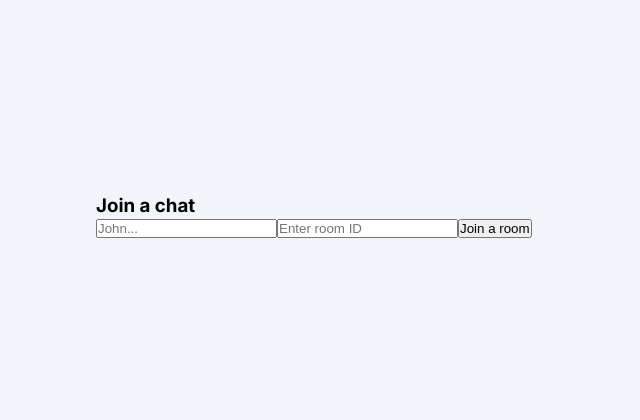
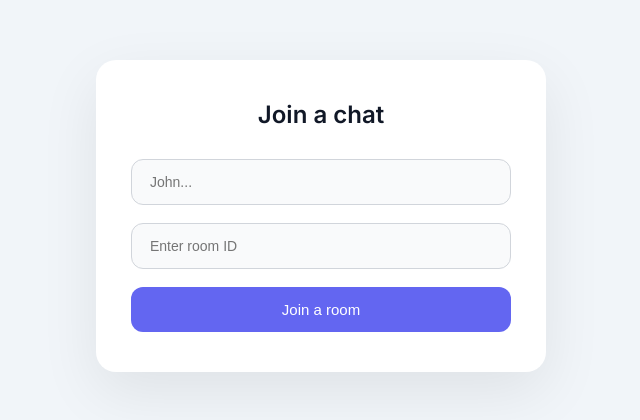
Before and after one commit to Dnamanish/chat-application, a React (Vite) app in the folder Client/vite-project/: page / in a window 1280 px wide. Shown: the part 184-604 px from the top of the page, without its empty margins (319-959 px from the left). Built offline with nearby package versions, Linux system fonts and the light colour scheme; no server answers.

Commit message:
fixed chat scroll issue + now user is getting a unique id for backend

```diff
--- a/Client/vite-project/package.json
+++ b/Client/vite-project/package.json
@@ -13,7 +13,8 @@
     "@supabase/supabase-js": "^2.94.1",
     "react": "^19.2.0",
     "react-dom": "^19.2.0",
-    "socket.io-client": "^4.8.3"
+    "socket.io-client": "^4.8.3",
+    "uuid": "^13.0.0"
   },
   "devDependencies": {
     "@eslint/js": "^9.39.1",
--- a/Client/vite-project/src/App.css
+++ b/Client/vite-project/src/App.css
@@ -5,6 +5,68 @@
   padding: 0;
   box-sizing: border-box;
 }
+
+/* ================= JOIN PAGE STYLING ================= */
+
+.app {
+  background: white;
+  padding: 40px 35px;
+  border-radius: 20px;
+  box-shadow: 0 20px 60px rgba(0, 0, 0, 0.08);
+  text-align: center;
+}
+
+.app h3 {
+  font-size: 24px;
+  font-weight: 600;
+  margin-bottom: 30px;
+  color: #111827;
+}
+
+/* Input Fields */
+.name,
+.roomID {
+  width: 100%;
+  padding: 14px 18px;
+  margin-bottom: 18px;
+  border-radius: 12px;
+  border: 1px solid #d1d5db;
+  font-size: 14px;
+  outline: none;
+  transition: all 0.2s ease;
+  background: #f9fafb;
+}
+
+.name:focus,
+.roomID:focus {
+  border-color: #6366f1;
+  background: white;
+  box-shadow: 0 0 0 3px rgba(99, 102, 241, 0.15);
+}
+
+/* Join Button */
+.JoinBtn {
+  width: 100%;
+  padding: 14px;
+  border-radius: 12px;
+  border: none;
+  background: #6366f1;
+  color: white;
+  font-size: 15px;
+  font-weight: 500;
+  cursor: pointer;
+  transition: all 0.2s ease;
+}
+
+.JoinBtn:hover {
+  background: #4f46e5;
+  transform: translateY(-1px);
+}
+
+.JoinBtn:active {
+  transform: scale(0.98);
+}
+
 
 body {
   font-family: "Inter", sans-serif;
@@ -56,13 +118,13 @@ body {
 .chat-body {
   flex: 1;
   background: #f8fafc;
+   overflow-y:auto;
 }
 
 .message-container {
-  height: 100%;
+
   padding: 20px;
   padding-bottom: 90px;
-  overflow-y:auto;
   display: flex;
   flex-direction: column;
   gap: 12px;
@@ -143,15 +205,33 @@ body {
   cursor: pointer;
 }
 
-/* ================= SCROLLBAR ================= */
-.message-container::-webkit-scrollbar {
-  width: 5px;
+/* ================= CHAT SCROLLBAR ================= */
+.chat-body::-webkit-scrollbar {
+  width: 6px;
 }
 
-.message-container::-webkit-scrollbar-thumb {
-  background: #c7d2fe;
-  border-radius: 10px;
+.chat-body::-webkit-scrollbar-track {
+  background: transparent;
 }
+
+.chat-body::-webkit-scrollbar-thumb {
+  background-color: rgba(99, 102, 241, 0.35); /* subtle indigo */
+  border-radius: 999px;
+  transition: background-color 0.2s ease;
+}
+
+.chat-body::-webkit-scrollbar-thumb:hover {
+  background-color: rgba(99, 102, 241, 0.6);
+}
+
+.chat-body::-webkit-scrollbar-thumb {
+  background-color: transparent;
+}
+
+.chat-body:hover::-webkit-scrollbar-thumb {
+  background-color: rgba(99, 102, 241, 0.35);
+}
+
 
 /* ================= RESPONSIVE ================= */
 @media (max-width: 500px) {
--- a/Client/vite-project/src/App.jsx
+++ b/Client/vite-project/src/App.jsx
@@ -2,7 +2,7 @@ import { useState, useEffect } from "react";
 import io from "socket.io-client";
 import "./App.css";
 import Chats from "./Components/Chats";
-import { supabase } from "./supabaseClient";
+//import { supabase } from "./supabaseClient";
 
 const socket = io.connect("http://localhost:3001");
 
@@ -11,12 +11,12 @@ function App() {
   const [roomId, setRoomId] = useState("");
   const [showChat, setShowChat] = useState(false);
 
-  useEffect(() => {
-    const signup = async () => {
-      await supabase.auth.signInAnonymously();
-    };
-    signup();
-  },[]);
+  // useEffect(() => {
+  //   const signup = async () => {
+  //     await supabase.auth.signInAnonymously();
+  //   };
+  //   signup();
+  // },[]);
 
   const joinRoom = () => {
     if (username !== "" && roomId !== "") {
@@ -32,18 +32,20 @@ function App() {
           <h3>Join a chat</h3>
 
           <input
+            className="name"
             type="text"
             placeholder="John..."
             onChange={(e) => setUsername(e.target.value)}
           />
 
           <input
+            className="roomID"
             type="text"
             placeholder="Enter room ID"
             onChange={(e) => setRoomId(e.target.value)}
           />
 
-          <button onClick={joinRoom}>Join a room</button>
+          <button className="JoinBtn" onClick={joinRoom}>Join a room</button>
         </div>
       ) : (
         <Chats socket={socket} username={username} roomId={roomId} />
--- a/Client/vite-project/src/Components/Chats.jsx
+++ b/Client/vite-project/src/Components/Chats.jsx
@@ -1,11 +1,15 @@
 import React, { useState, useEffect, useRef } from "react";
 import { supabase } from "../supabaseClient";
+import {getAnonUserId} from '../utils/anonUser'
+
+
 
 const Chats = ({ socket, username, roomId }) => {
   const [currentMessage, setcurrentMessage] = useState("");
   const [messageList, setmessageList] = useState([]);
-  const [userId, setUserId] = useState(null);
   const bottomRef = useRef(null);
+
+  const userId=getAnonUserId();
 
   const sendMessage = async () => {
     if (currentMessage !== "") {
--- /dev/null
+++ b/Client/vite-project/src/utils/anonUser.js
@@ -0,0 +1,12 @@
+import { v4 as uuidv4 } from "uuid";
+
+export function getAnonUserId() {
+  let id = localStorage.getItem("anon_user_id");
+
+  if (!id) {
+    id = uuidv4();
+    localStorage.setItem("anon_user_id", id);
+  }
+
+  return id;
+}
```
Also changed, not shown: 1 other file (tests, documents, lock files or other folders).
